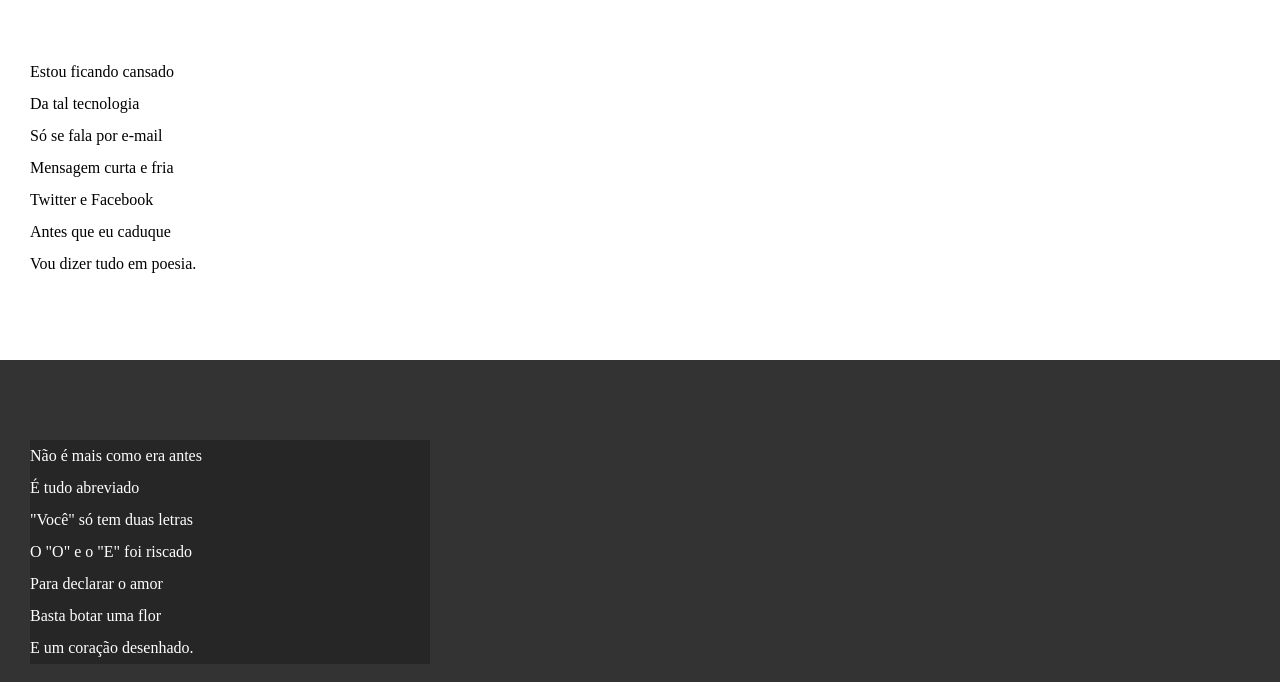
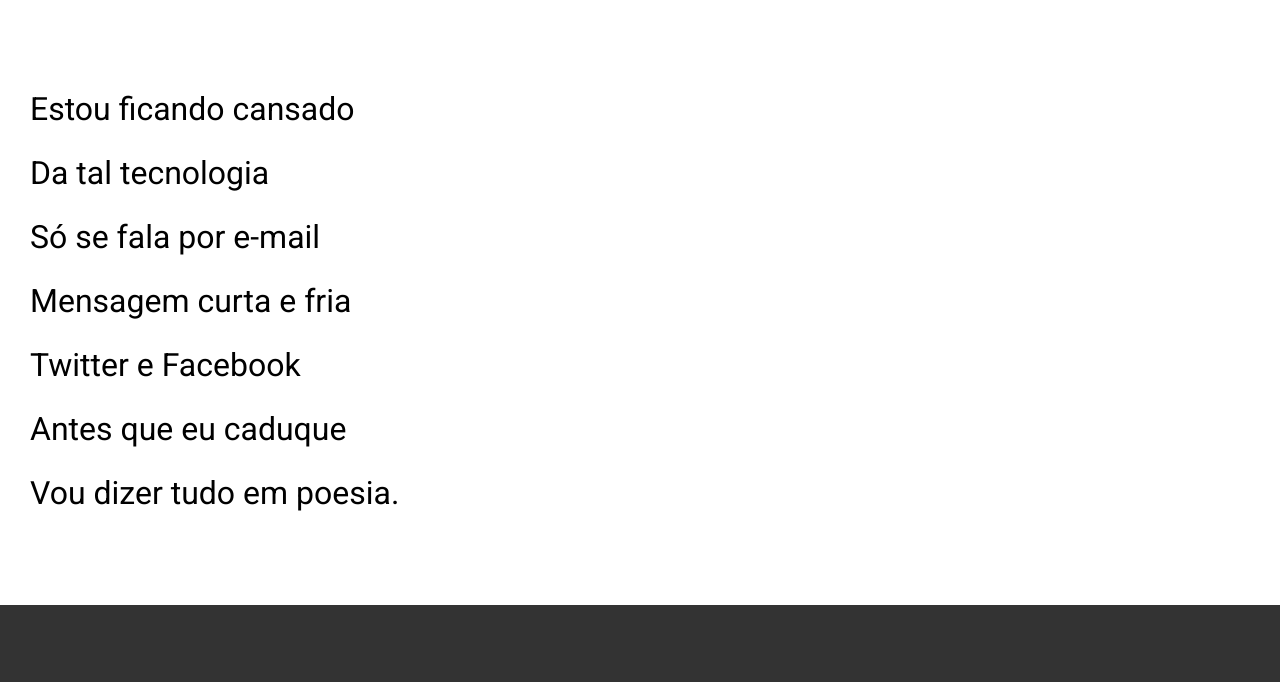
Before and after one commit to gabrieloliveirabr150-hub/Html-CSS, a plain HTML site: page Exercicios/desafio12/index.html in a window 1280 px wide. Shown: the part 179-861 px from the top of the page. Drawn offline with Linux system fonts and the light colour scheme.

Commit message:
Atualização de estilos

```diff
--- a/Exercicios/desafio12/style/style.css
+++ b/Exercicios/desafio12/style/style.css
@@ -1,4 +1,16 @@
 @charset "utf-8";
+
+@import url('https://fonts.googleapis.com/css2?family=Archivo+Black&family=Bebas+Neue&family=Roboto:ital,wght@0,100..900;1,100..900&display=swap');
+
+
+@import url('https://fonts.googleapis.com/css2?family=Archivo+Black&family=Bebas+Neue&family=Lexend:wght@100..900&family=Roboto:ital,wght@0,100..900;1,100..900&display=swap');
+
+:root {
+    --font1: Verdana, Geneva, Tahoma, sans-serif;
+    --font2: "Roboto", sans-serif;
+    --font3: "Roboto", sans-serif;
+}
+
 
 *{
     margin: 0px;
@@ -8,6 +20,7 @@
 html, body {
     min-height: 100vh;
     background-color: darkgray;
+    font-family: var(--font1);
 }
 
 header {
@@ -19,6 +32,8 @@
 header > h1 {
      padding-top: 50px;
      text-transform: uppercase;
+     font-family: var(--font2);
+     font-size: 3em;
 }
 
 header > p {
@@ -41,6 +56,8 @@
     padding-bottom: 10vh;
     line-height: 2em;
     padding-left: 30px;
+    font-family: var(--font3);
+    font-size: 2em;
 }
 
 section.normal {
```
